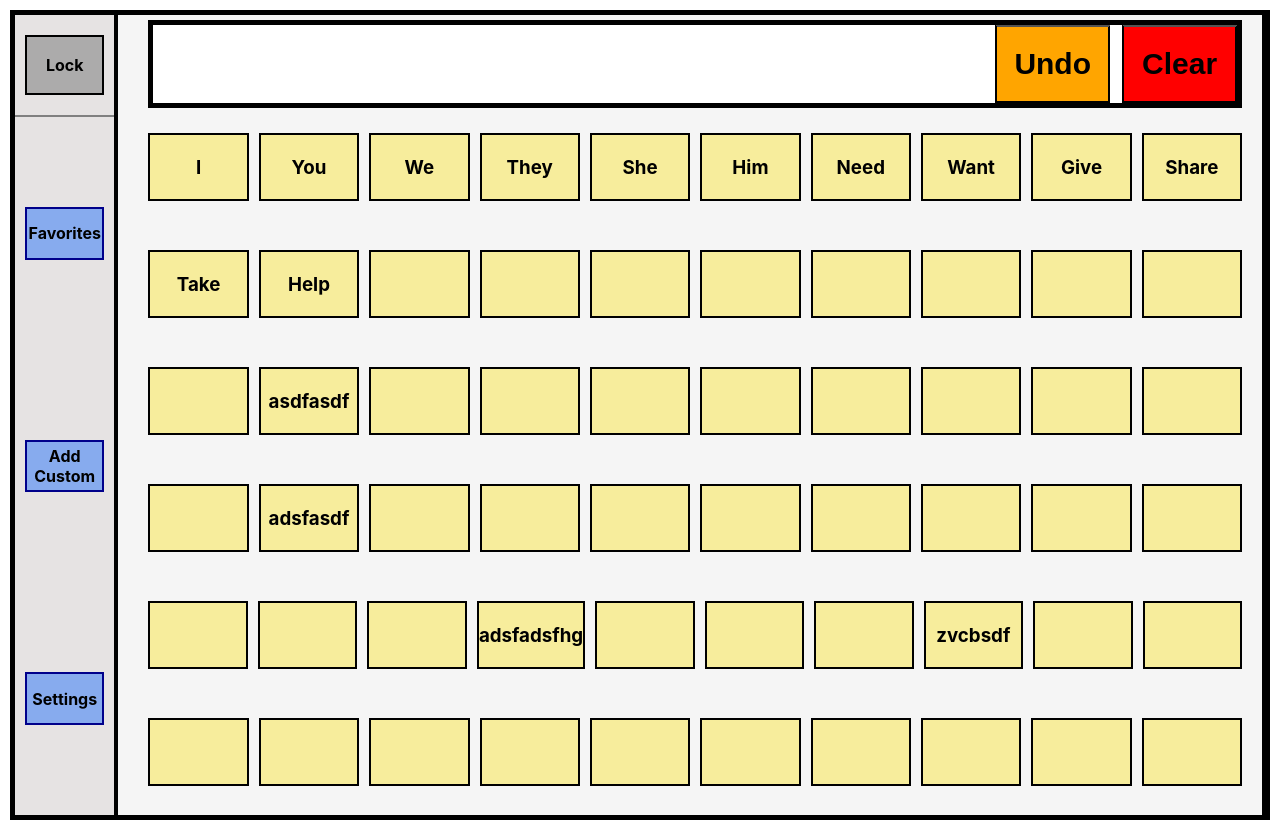
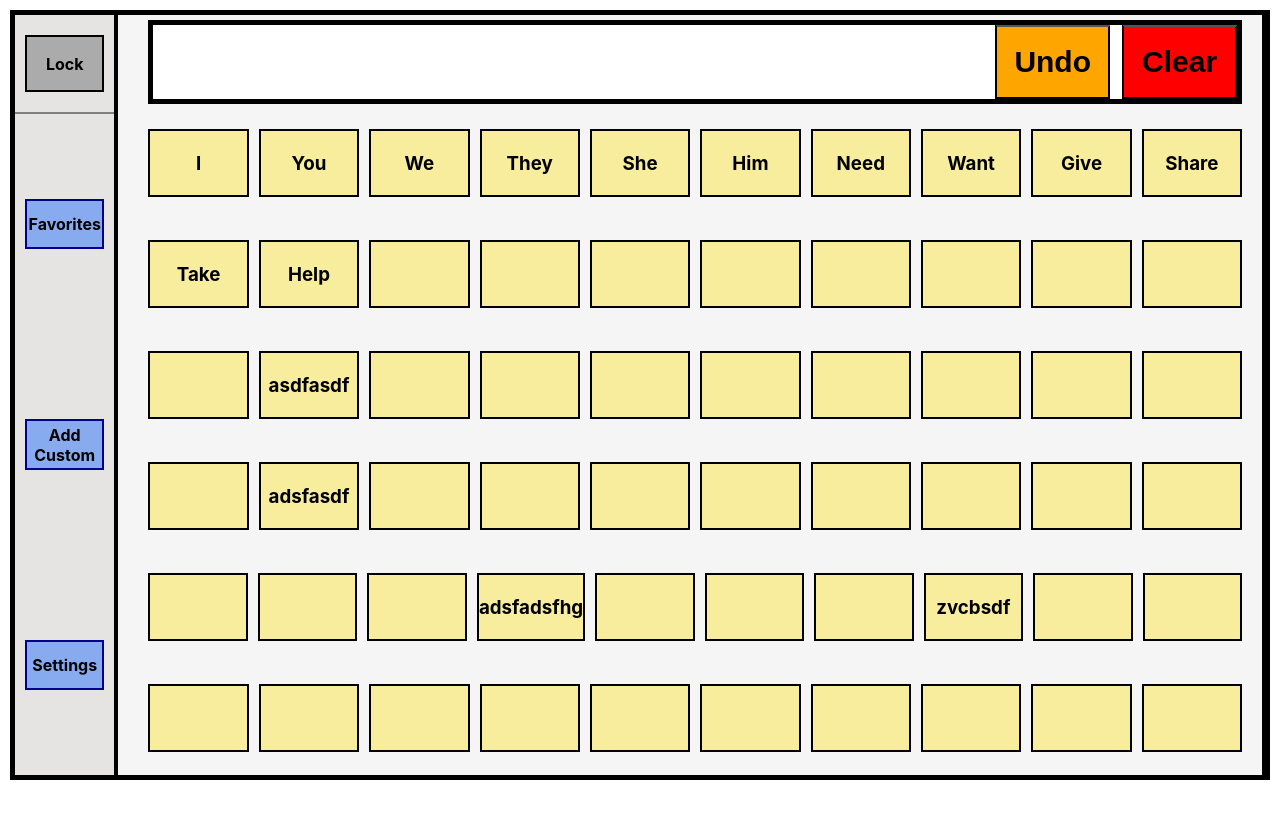
Before and after one commit to Jared-Ervin/texttalk, a React (Create React App) app: page / in a window 1280 px wide. After the commit the page ends 800 px from the top, so only its background shows below. Built offline with nearby package versions, Linux system fonts and the light colour scheme.

Commit message:
fixed height vh error

```diff
--- a/src/App.css
+++ b/src/App.css
@@ -3,7 +3,7 @@
   flex-direction: row;
   align-items: center;
   border: black solid 5px;
-  height: 100vh;
+  height: 95vh;
   margin: 10px;
 }
 
@@ -12,7 +12,7 @@
   flex-direction: column;
   border: black solid 3px;
   width: 92%;
-  height: 100vh;
+  height: 95vh;
   background: rgb(245, 245, 245);
 }
 
```
